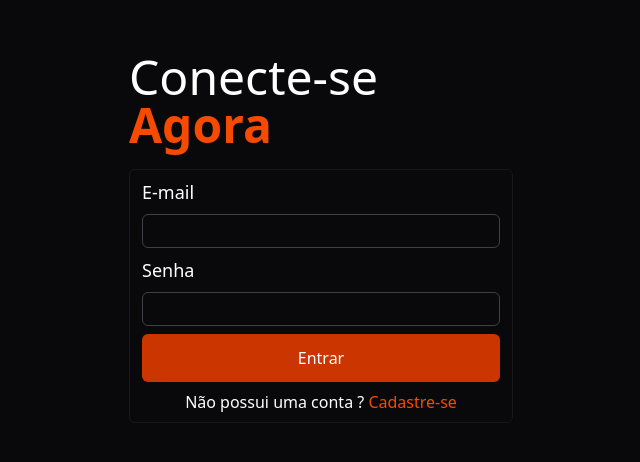
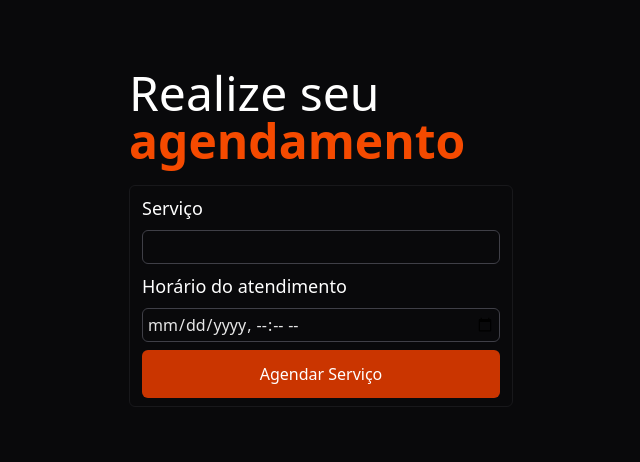
Before and after one commit to ErykOlliver/scheduling-system, a Next.js app: page / in a window 1280 px wide. Shown: the part 162-624 px from the top of the page, without its empty margins (319-959 px from the left). Built offline with nearby package versions, Linux system fonts and the light colour scheme.

Commit message:
feat: adição do formulario para agendamentos

```diff
--- /dev/null
+++ b/src/app/(scheduling)/page.tsx
@@ -0,0 +1,10 @@
+import Scheduling from '@/src/modules/scheduling/page'
+import React from 'react'
+
+export default function page() {
+  return (
+    <section className='w-screen h-screen bg-zinc-950'>
+        <Scheduling/>
+    </section>
+  )
+}
--- a/src/app/page.tsx
+++ /dev/null
@@ -1,10 +0,0 @@
-import Image from "next/image";
-import Auth from "../modules/auth/page";
-
-export default function Home() {
-  return (
-    <section className=" bg-zinc-950 w-screen h-screen">
-      <Auth />
-    </section>
-  );
-}
--- /dev/null
+++ b/src/modules/scheduling/components/form.tsx
@@ -0,0 +1,18 @@
+import React from 'react'
+
+export default function FormScheduling() {
+    return (
+        <div className='flex flex-col max-w-sm w-full gap-5 h-full justify-center items-center'>
+            <header className='w-full'>
+                <h1 className='text-white text-5xl font-medium'>Realize seu <br /> <span className='font-bold text-orange-600'>agendamento</span></h1>
+            </header>
+            <form className='flex flex-col w-sm border border-zinc-900 rounded-md py-2 px-3 gap-2'>
+                <label id='service' className='text-white text-lg'>Serviço</label>
+                <input type="text" name="service" id="service" className='border border-zinc-700 focus:border-white text-md rounded-md p-1 text-white/90 focus:outline-none' />
+                <label id='hour' className='text-white text-lg'>Horário do atendimento</label>
+                <input type="datetime-local" name="hour" id="hour" className='border border-zinc-700 focus:border-white text-md rounded-md p-1 text-white/90 focus:outline-none' />
+                <button className='w-full h-fit py-3 hover:cursor-pointer font-medium text-white bg-orange-700 rounded-md'>Agendar Serviço</button>
+            </form>
+        </div>
+    )
+}
--- /dev/null
+++ b/src/modules/scheduling/page.tsx
@@ -0,0 +1,10 @@
+import React from 'react'
+import FormScheduling from './components/form'
+
+export default function Scheduling() {
+  return (
+    <section className='flex flex-col w-full gap-5 h-full justify-center items-center'>
+      <FormScheduling />
+    </section>
+  )
+}
```
